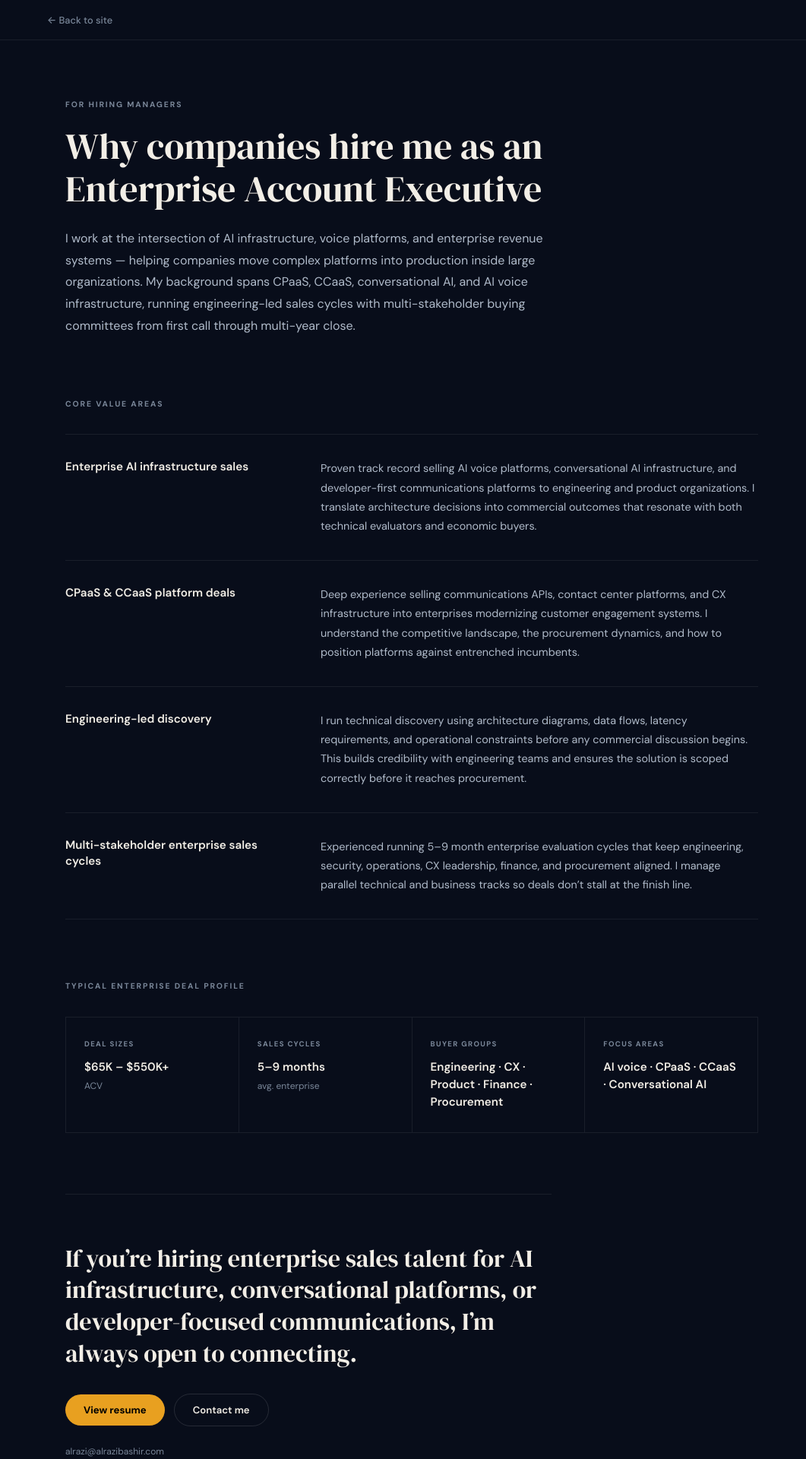
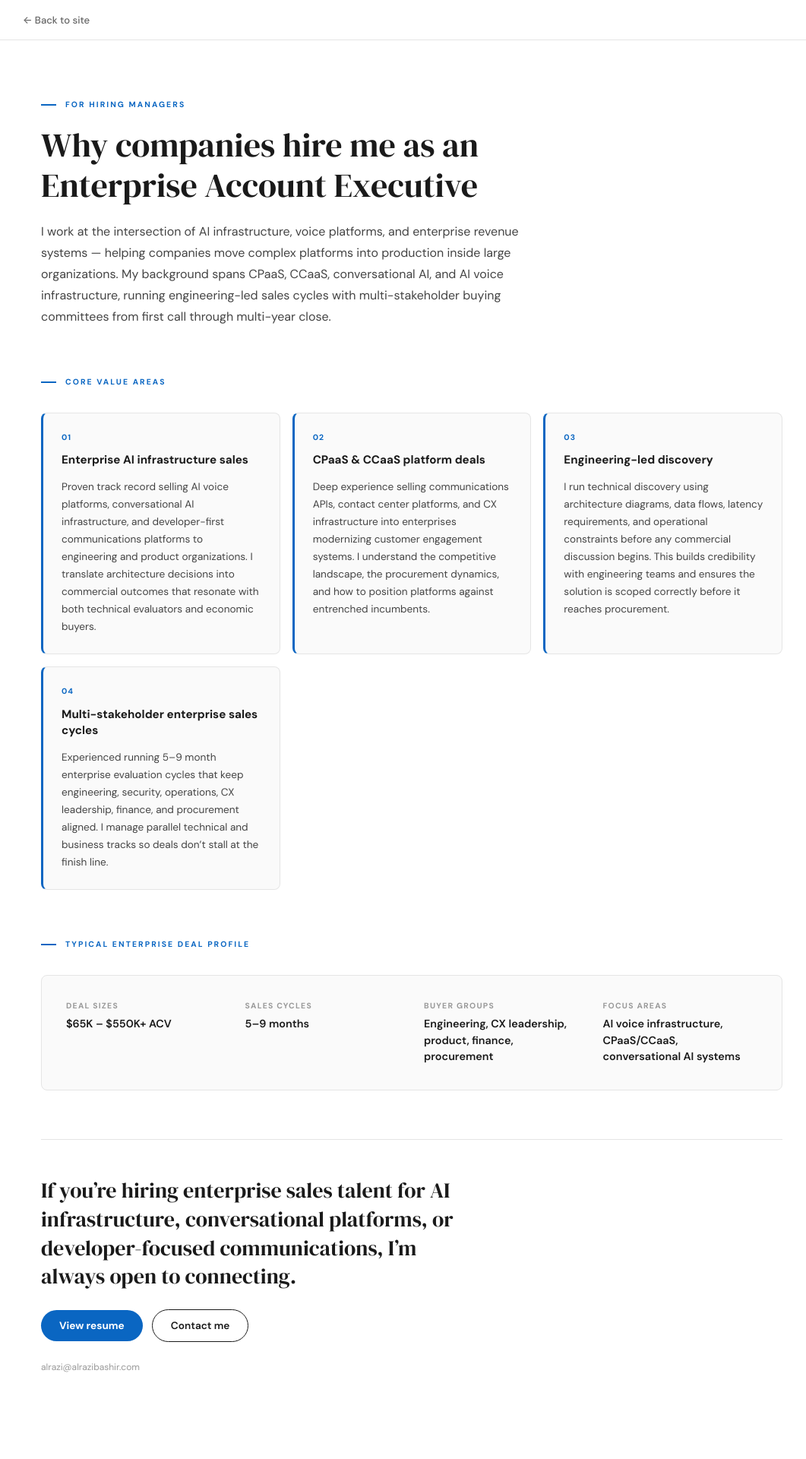
Before and after one commit to ABashir88/alrazibashir-site, a Next.js app: page /hiring in a window 1280 px wide. Shown: the top 1920 px of the page at 76% size, without its empty margins (98-1159 px from the left). Built offline with nearby package versions, Linux system fonts and the light colour scheme.

Commit message:
hiring: white theme with LinkedIn blue accents and cards

```diff
--- a/app/hiring/page.tsx
+++ b/app/hiring/page.tsx
@@ -4,136 +4,123 @@ import { siteConfig } from "@/config";
 
 export default function HiringPage() {
   return (
-    <div style={{ minHeight: "100vh", backgroundColor: "var(--color-bg)", color: "var(--color-text)" }}>
+    <div style={{ minHeight: "100vh", backgroundColor: "#ffffff", color: "#1a1a1a" }}>
 
-      {/* Nav */}
-      <div style={{ borderBottom: "1px solid var(--color-border)", padding: "0.875rem 1.5rem" }}>
-        <div style={{ maxWidth: "960px", margin: "0 auto" }}>
+      {/* Nav back */}
+      <div style={{ borderBottom: "1px solid #e5e5e5", padding: "0.875rem 1.5rem" }}>
+        <div style={{ maxWidth: "1024px", margin: "0 auto" }}>
           <Link href="/"
-            style={{ fontSize: "0.8rem", color: "var(--color-text-muted)", fontFamily: "var(--font-body)", fontWeight: 500, transition: "color 0.2s", textDecoration: "none" }}
-            onMouseEnter={e => (e.currentTarget.style.color = "var(--color-accent)")}
-            onMouseLeave={e => (e.currentTarget.style.color = "var(--color-text-muted)")}
+            style={{ fontSize: "0.82rem", color: "#666", fontFamily: "var(--font-body)", fontWeight: 500, transition: "color 0.2s", textDecoration: "none" }}
+            onMouseEnter={e => (e.currentTarget.style.color = "#0a66c2")}
+            onMouseLeave={e => (e.currentTarget.style.color = "#666")}
           >← Back to site</Link>
         </div>
       </div>
 
-      <main style={{ maxWidth: "960px", margin: "0 auto", padding: "clamp(3rem, 6vw, 5rem) 1.5rem" }}>
+      <main style={{ maxWidth: "1024px", margin: "0 auto", padding: "clamp(3rem, 6vw, 5rem) 1.5rem" }}>
 
         {/* HEADER */}
-        <div style={{ maxWidth: "640px", marginBottom: "5rem" }}>
-          <p style={{ fontSize: "0.65rem", fontWeight: 700, letterSpacing: "0.18em", textTransform: "uppercase", color: "var(--color-text-muted)", fontFamily: "var(--font-body)", margin: "0 0 1.25rem" }}>
+        <div style={{ maxWidth: "680px", marginBottom: "4rem" }}>
+          <div style={{ display: "flex", alignItems: "center", gap: "0.75rem", marginBottom: "1.25rem" }}>
+            <div style={{ width: "20px", height: "2px", backgroundColor: "#0a66c2" }} />
+            <span style={{ fontSize: "0.65rem", fontWeight: 700, letterSpacing: "0.2em", textTransform: "uppercase", color: "#0a66c2", fontFamily: "var(--font-body)" }}>
               For Hiring Managers
-          </p>
-          <h1 style={{ fontFamily: "var(--font-display)", fontSize: "clamp(2rem, 4.5vw, 3rem)", fontWeight: 400, lineHeight: 1.15, color: "var(--color-text)", margin: "0 0 1.5rem" }}>
+            </span>
+          </div>
+          <h1 style={{ fontFamily: "var(--font-display)", fontSize: "clamp(1.75rem, 4vw, 2.75rem)", fontWeight: 400, lineHeight: 1.2, color: "#1a1a1a", margin: "0 0 1.25rem" }}>
             Why companies hire me as an Enterprise Account Executive
           </h1>
-          <p style={{ fontSize: "1rem", lineHeight: 1.8, color: "var(--color-text-secondary)", margin: 0, fontFamily: "var(--font-body)", fontWeight: 400 }}>
+          <p style={{ fontSize: "1rem", lineHeight: 1.75, color: "#444", margin: 0, fontFamily: "var(--font-body)" }}>
             I work at the intersection of AI infrastructure, voice platforms, and enterprise revenue systems — helping companies move complex platforms into production inside large organizations. My background spans CPaaS, CCaaS, conversational AI, and AI voice infrastructure, running engineering-led sales cycles with multi-stakeholder buying committees from first call through multi-year close.
           </p>
         </div>
 
         {/* CORE VALUE AREAS */}
-        <div style={{ marginBottom: "5rem" }}>
-          <p style={{ fontSize: "0.65rem", fontWeight: 700, letterSpacing: "0.18em", textTransform: "uppercase", color: "var(--color-text-muted)", fontFamily: "var(--font-body)", margin: "0 0 2rem" }}>
+        <div style={{ marginBottom: "4rem" }}>
+          <div style={{ display: "flex", alignItems: "center", gap: "0.75rem", marginBottom: "2rem" }}>
+            <div style={{ width: "20px", height: "2px", backgroundColor: "#0a66c2" }} />
+            <h2 style={{ fontSize: "0.65rem", fontWeight: 700, letterSpacing: "0.2em", textTransform: "uppercase", color: "#0a66c2", margin: 0, fontFamily: "var(--font-body)" }}>
               Core Value Areas
-          </p>
+            </h2>
+          </div>
+          <div style={{ display: "grid", gridTemplateColumns: "repeat(auto-fit, minmax(280px, 1fr))", gap: "1rem" }}>
             {[
-            {
-              title: "Enterprise AI infrastructure sales",
-              body: "Proven track record selling AI voice platforms, conversational AI infrastructure, and developer-first communications platforms to engineering and product organizations. I translate architecture decisions into commercial outcomes that resonate with both technical evaluators and economic buyers."
-            },
-            {
-              title: "CPaaS & CCaaS platform deals",
-              body: "Deep experience selling communications APIs, contact center platforms, and CX infrastructure into enterprises modernizing customer engagement systems. I understand the competitive landscape, the procurement dynamics, and how to position platforms against entrenched incumbents."
-            },
-            {
-              title: "Engineering-led discovery",
-              body: "I run technical discovery using architecture diagrams, data flows, latency requirements, and operational constraints before any commercial discussion begins. This builds credibility with engineering teams and ensures the solution is scoped correctly before it reaches procurement."
-            },
-            {
-              title: "Multi-stakeholder enterprise sales cycles",
-              body: "Experienced running 5–9 month enterprise evaluation cycles that keep engineering, security, operations, CX leadership, finance, and procurement aligned. I manage parallel technical and business tracks so deals don’t stall at the finish line."
-            }
-          ].map((item, i) => (
-            <div key={i} style={{
-              display: "grid",
-              gridTemplateColumns: "1fr 2fr",
-              gap: "2rem 3rem",
-              padding: "2rem 0",
-              borderTop: "1px solid var(--color-border)",
+              { n: "01", title: "Enterprise AI infrastructure sales", body: "Proven track record selling AI voice platforms, conversational AI infrastructure, and developer-first communications platforms to engineering and product organizations. I translate architecture decisions into commercial outcomes that resonate with both technical evaluators and economic buyers." },
+              { n: "02", title: "CPaaS & CCaaS platform deals", body: "Deep experience selling communications APIs, contact center platforms, and CX infrastructure into enterprises modernizing customer engagement systems. I understand the competitive landscape, the procurement dynamics, and how to position platforms against entrenched incumbents." },
+              { n: "03", title: "Engineering-led discovery", body: "I run technical discovery using architecture diagrams, data flows, latency requirements, and operational constraints before any commercial discussion begins. This builds credibility with engineering teams and ensures the solution is scoped correctly before it reaches procurement." },
+              { n: "04", title: "Multi-stakeholder enterprise sales cycles", body: "Experienced running 5–9 month enterprise evaluation cycles that keep engineering, security, operations, CX leadership, finance, and procurement aligned. I manage parallel technical and business tracks so deals don’t stall at the finish line." }
+            ].map((card) => (
+              <article key={card.n} style={{
+                border: "1px solid #e5e5e5",
+                borderLeft: "3px solid #0a66c2",
+                borderRadius: "8px",
+                backgroundColor: "#fafafa",
+                padding: "1.5rem",
+                display: "flex", flexDirection: "column", gap: "0.75rem"
               }}>
-              <h3 style={{ fontSize: "0.95rem", fontWeight: 600, color: "var(--color-text)", margin: 0, fontFamily: "var(--font-body)", lineHeight: 1.4 }}>{item.title}</h3>
-              <p style={{ fontSize: "0.9rem", lineHeight: 1.75, color: "var(--color-text-secondary)", margin: 0, fontFamily: "var(--font-body)" }}>{item.body}</p>
+                <span style={{ fontSize: "0.65rem", fontWeight: 700, color: "#0a66c2", letterSpacing: "0.1em", fontFamily: "var(--font-body)" }}>{card.n}</span>
+                <h3 style={{ fontSize: "0.95rem", fontWeight: 700, color: "#1a1a1a", margin: 0, fontFamily: "var(--font-body)", lineHeight: 1.4 }}>{card.title}</h3>
+                <p style={{ fontSize: "0.85rem", lineHeight: 1.7, color: "#444", margin: 0, fontFamily: "var(--font-body)" }}>{card.body}</p>
+              </article>
+            ))}
           </div>
-          ))}
-          <div style={{ borderTop: "1px solid var(--color-border)" }} />
         </div>
 
         {/* DEAL PROFILE */}
-        <div style={{ marginBottom: "5rem" }}>
-          <p style={{ fontSize: "0.65rem", fontWeight: 700, letterSpacing: "0.18em", textTransform: "uppercase", color: "var(--color-text-muted)", fontFamily: "var(--font-body)", margin: "0 0 2rem" }}>
+        <div style={{ marginBottom: "4rem" }}>
+          <div style={{ display: "flex", alignItems: "center", gap: "0.75rem", marginBottom: "2rem" }}>
+            <div style={{ width: "20px", height: "2px", backgroundColor: "#0a66c2" }} />
+            <h2 style={{ fontSize: "0.65rem", fontWeight: 700, letterSpacing: "0.2em", textTransform: "uppercase", color: "#0a66c2", margin: 0, fontFamily: "var(--font-body)" }}>
               Typical Enterprise Deal Profile
-          </p>
-          <div style={{ display: "grid", gridTemplateColumns: "repeat(auto-fit, minmax(180px, 1fr))", gap: "0", borderTop: "1px solid var(--color-border)", borderLeft: "1px solid var(--color-border)" }}>
+            </h2>
+          </div>
+          <div style={{ border: "1px solid #e5e5e5", borderRadius: "8px", backgroundColor: "#fafafa", padding: "2rem", display: "grid", gridTemplateColumns: "repeat(auto-fit, minmax(200px, 1fr))", gap: "1.5rem 2rem" }}>
             {[
-              { label: "Deal sizes", value: "$65K – $550K+", sub: "ACV" },
-              { label: "Sales cycles", value: "5–9 months", sub: "avg. enterprise" },
-              { label: "Buyer groups", value: "Engineering · CX · Product · Finance · Procurement", sub: null },
-              { label: "Focus areas", value: "AI voice · CPaaS · CCaaS · Conversational AI", sub: null },
+              { label: "Deal sizes", value: "$65K – $550K+ ACV" },
+              { label: "Sales cycles", value: "5–9 months" },
+              { label: "Buyer groups", value: "Engineering, CX leadership, product, finance, procurement" },
+              { label: "Focus areas", value: "AI voice infrastructure, CPaaS/CCaaS, conversational AI systems" },
             ].map((item) => (
-              <div key={item.label} style={{ padding: "1.75rem 1.5rem", borderRight: "1px solid var(--color-border)", borderBottom: "1px solid var(--color-border)" }}>
-                <p style={{ fontSize: "0.6rem", fontWeight: 700, letterSpacing: "0.14em", textTransform: "uppercase", color: "var(--color-text-muted)", margin: "0 0 0.75rem", fontFamily: "var(--font-body)" }}>{item.label}</p>
-                <p style={{ fontSize: "0.95rem", fontWeight: 600, color: "var(--color-text)", margin: 0, fontFamily: "var(--font-body)", lineHeight: 1.5 }}>{item.value}</p>
-                {item.sub && <p style={{ fontSize: "0.75rem", color: "var(--color-text-muted)", margin: "0.25rem 0 0", fontFamily: "var(--font-body)" }}>{item.sub}</p>}
+              <div key={item.label}>
+                <p style={{ fontSize: "0.65rem", fontWeight: 700, letterSpacing: "0.12em", textTransform: "uppercase", color: "#999", margin: "0 0 0.35rem", fontFamily: "var(--font-body)" }}>{item.label}</p>
+                <p style={{ fontSize: "0.9rem", fontWeight: 600, color: "#1a1a1a", margin: 0, fontFamily: "var(--font-body)", lineHeight: 1.5 }}>{item.value}</p>
               </div>
             ))}
           </div>
         </div>
 
         {/* CTA */}
-        <div style={{ borderTop: "1px solid var(--color-border)", paddingTop: "4rem", maxWidth: "640px" }}>
-          <p style={{ fontFamily: "var(--font-display)", fontSize: "clamp(1.4rem, 3vw, 2rem)", fontWeight: 400, color: "var(--color-text)", margin: "0 0 2rem", lineHeight: 1.3 }}>
+        <div style={{ borderTop: "1px solid #e5e5e5", paddingTop: "3rem", display: "flex", flexDirection: "column", gap: "1.5rem", alignItems: "flex-start" }}>
+          <p style={{ fontFamily: "var(--font-display)", fontSize: "clamp(1.25rem, 3vw, 1.75rem)", fontWeight: 400, color: "#1a1a1a", margin: 0, lineHeight: 1.35, maxWidth: "580px" }}>
             If you’re hiring enterprise sales talent for AI infrastructure, conversational platforms, or developer-focused communications, I’m always open to connecting.
           </p>
-          <div style={{ display: "flex", flexWrap: "wrap", gap: "0.75rem", alignItems: "center", marginBottom: "1.5rem" }}>
+          <div style={{ display: "flex", flexWrap: "wrap", gap: "0.75rem", alignItems: "center" }}>
             <Link href={siteConfig.resumeUrl} target="_blank"
-              style={{
-                display: "inline-flex", alignItems: "center",
-                backgroundColor: "var(--color-accent)", color: "#000",
-                fontWeight: 700, fontSize: "0.82rem", padding: "0.65rem 1.5rem",
-                borderRadius: "999px", fontFamily: "var(--font-body)", transition: "all 0.2s ease",
-                textDecoration: "none"
-              }}
-              onMouseEnter={e => { (e.currentTarget as HTMLElement).style.opacity = "0.85"; }}
-              onMouseLeave={e => { (e.currentTarget as HTMLElement).style.opacity = "1"; }}
+              style={{ display: "inline-flex", alignItems: "center", backgroundColor: "#0a66c2", color: "#fff", fontWeight: 700, fontSize: "0.85rem", padding: "0.65rem 1.5rem", borderRadius: "999px", fontFamily: "var(--font-body)", transition: "all 0.2s ease", textDecoration: "none" }}
+              onMouseEnter={e => { (e.currentTarget as HTMLElement).style.backgroundColor = "#004182"; }}
+              onMouseLeave={e => { (e.currentTarget as HTMLElement).style.backgroundColor = "#0a66c2"; }}
             >
               View resume
             </Link>
             <Link href={`mailto:${siteConfig.email}`}
-              style={{
-                display: "inline-flex", alignItems: "center",
-                border: "1px solid var(--color-border-strong)", color: "var(--color-text)",
-                fontWeight: 600, fontSize: "0.82rem", padding: "0.65rem 1.5rem",
-                borderRadius: "999px", fontFamily: "var(--font-body)", transition: "all 0.2s ease",
-                textDecoration: "none"
-              }}
-              onMouseEnter={e => { (e.currentTarget as HTMLElement).style.borderColor = "var(--color-text-muted)"; }}
-              onMouseLeave={e => { (e.currentTarget as HTMLElement).style.borderColor = "var(--color-border-strong)"; }}
+              style={{ display: "inline-flex", alignItems: "center", border: "1px solid #1a1a1a", color: "#1a1a1a", fontWeight: 600, fontSize: "0.85rem", padding: "0.65rem 1.5rem", borderRadius: "999px", fontFamily: "var(--font-body)", transition: "all 0.2s ease", textDecoration: "none" }}
+              onMouseEnter={e => { (e.currentTarget as HTMLElement).style.backgroundColor = "#f3f3f3"; }}
+              onMouseLeave={e => { (e.currentTarget as HTMLElement).style.backgroundColor = "transparent"; }}
             >
               Contact me
             </Link>
           </div>
-          <p style={{ fontSize: "0.75rem", color: "var(--color-text-muted)", margin: 0, fontFamily: "var(--font-body)" }}>
+          <p style={{ fontSize: "0.75rem", color: "#999", margin: 0, fontFamily: "var(--font-body)" }}>
             {siteConfig.email}
           </p>
         </div>
 
       </main>
 
-      <footer style={{ borderTop: "1px solid var(--color-border)", marginTop: "5rem" }}>
-        <div style={{ maxWidth: "960px", margin: "0 auto", padding: "1.5rem", display: "flex", justifyContent: "space-between", alignItems: "center" }}>
-          <p style={{ fontSize: "0.75rem", color: "var(--color-text-muted)", margin: 0, fontFamily: "var(--font-body)" }}>© {new Date().getFullYear()} Alrazi Bashir.</p>
-          <Link href="/" style={{ fontSize: "0.75rem", color: "var(--color-text-muted)", fontFamily: "var(--font-body)", textDecoration: "none" }}>← Back to site</Link>
+      <footer style={{ borderTop: "1px solid #e5e5e5", marginTop: "4rem" }}>
+        <div style={{ maxWidth: "1024px", margin: "0 auto", padding: "1.5rem", display: "flex", justifyContent: "space-between", alignItems: "center" }}>
+          <p style={{ fontSize: "0.75rem", color: "#999", margin: 0, fontFamily: "var(--font-body)" }}>© {new Date().getFullYear()} Alrazi Bashir.</p>
+          <Link href="/" style={{ fontSize: "0.75rem", color: "#999", fontFamily: "var(--font-body)", textDecoration: "none" }}>← Back to site</Link>
         </div>
       </footer>
     </div>
```
Lines whose indentation alone changed are shown as unchanged.
